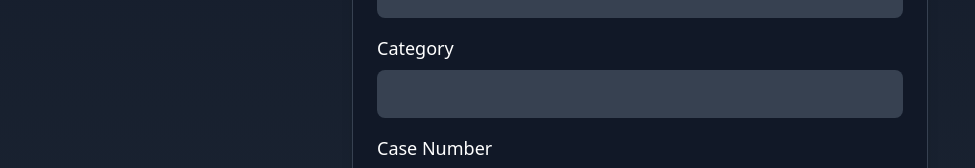
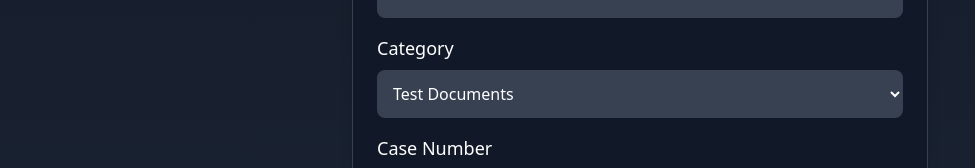
Before and after one commit to FarhadAbbasi/Chat-Agent, a React (Vite) app: page /upload in a window 1280 px wide. Shown: the part 519-687 px from the top of the page, without its empty margins (0-975 px from the left). Built offline with nearby package versions, Linux system fonts and the light colour scheme.

Commit message:
Upload-file webhook-url  modified for Activated Ingest-Cocument workflow.

```diff
--- a/src/components/UploadFile.tsx
+++ b/src/components/UploadFile.tsx
@@ -25,13 +25,14 @@ interface WebhookResponse {
 }
 
 const DocumentUpload = () => {
-  const webhookURL = "https://proxpire.com/webhook-test/ingest-legal-document";
+  const webhookURL = "https://proxpire.com/webhook/ingest-legal-document";
+  // const webhookURL = "https://proxpire.com/webhook-test/ingest-legal-document";
 
   const [file, setFile] = useState<File | null>(null);
   const [metadata, setMetadata] = useState({
     title: "",
     author: "",
-    category: "",
+    category: "test_documents", // Set default category
     case_number: "",
     date: "",
     tags: "",
@@ -50,7 +51,7 @@ const DocumentUpload = () => {
     }
   };
 
-  const handleMetadataChange = (e: React.ChangeEvent<HTMLInputElement | HTMLTextAreaElement>) => {
+  const handleMetadataChange = (e: React.ChangeEvent<HTMLInputElement | HTMLTextAreaElement | HTMLSelectElement>) => {
     const { name, value } = e.target;
     setMetadata((prevMetadata) => ({
       ...prevMetadata,
@@ -246,13 +247,18 @@ const DocumentUpload = () => {
           </div>
           <div className="space-y-2">
             <label className="text-lg font-medium">Category</label>
-            <input
-              type="text"
+            <select
               name="category"
               value={metadata.category}
               onChange={handleMetadataChange}
               className="w-full text-white p-3 bg-gray-700 rounded-lg"
-            />
+            >
+              {/* <option value="">Select a category</option> */}
+              <option value="test_documents">Test Documents</option>
+              <option value="legal_documents">Legal Category</option>
+              <option value="legal_cases">Legal Cases</option>
+              <option value="test_cases">Test Cases</option>
+            </select>
           </div>
           <div className="space-y-2">
             <label className="text-lg font-medium">Case Number</label>
```
